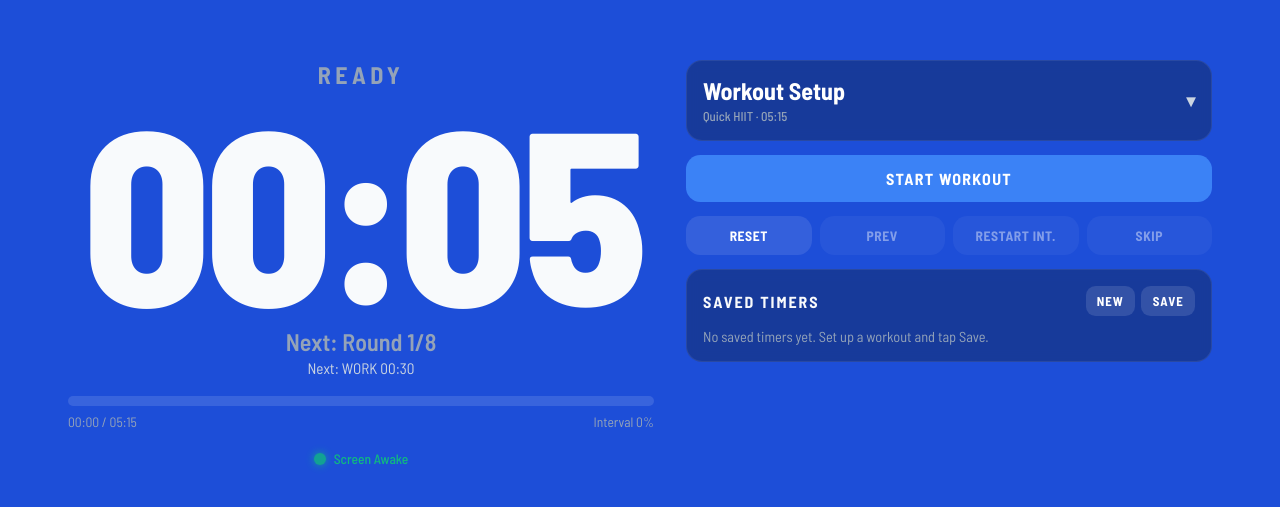
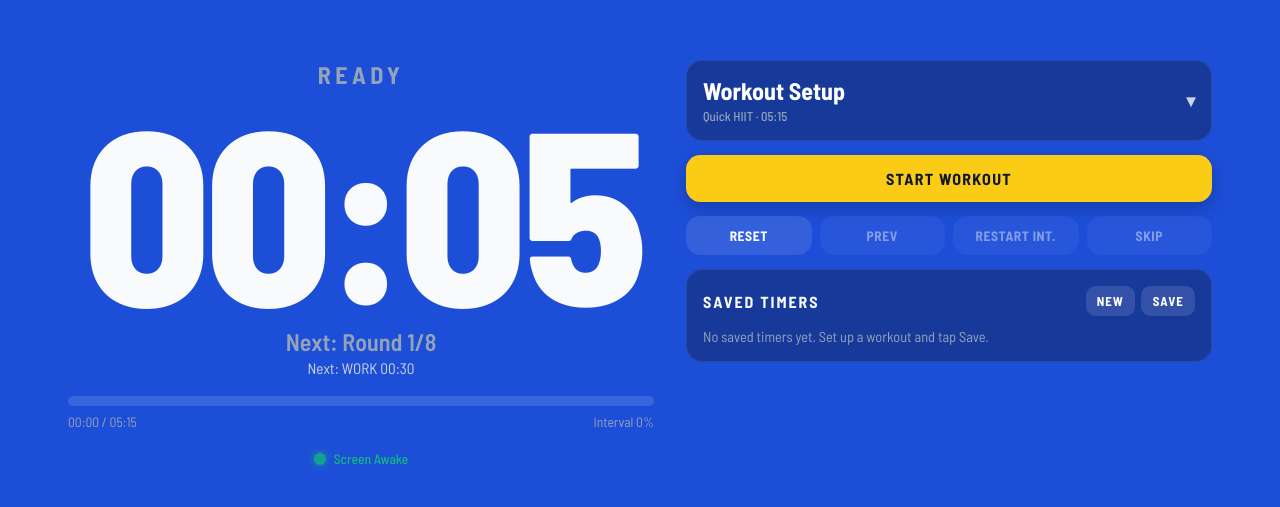
Before and after one commit to devbycarlo/pulse, a React (Vite) app in the folder web-app/: page / in a window 1280 px wide. Shown: the part 133-640 px from the top of the page. Built offline with nearby package versions, Linux system fonts and the light colour scheme.

Commit message:
style: update primary button styles for improved visual consistency

```diff
--- a/web-app/src/App.css
+++ b/web-app/src/App.css
@@ -213,7 +213,11 @@ input, select, textarea {
 }
 button:active { transform: scale(0.97); }
 button:disabled { opacity: 0.45; cursor: not-allowed; transform: none; }
-.btn-primary { background-color: var(--accent); color: white; }
+.btn-primary {
+  background-color: var(--primary-cta);
+  color: #0f172a;
+  box-shadow: 0 6px 16px rgba(0, 0, 0, 0.22);
+}
 .btn-secondary { background-color: rgba(255, 255, 255, 0.1); color: white; }
 .btn-mini {
   padding: 0.45rem 0.7rem;
--- a/web-app/src/index.css
+++ b/web-app/src/index.css
@@ -6,6 +6,7 @@
   --work-color: #22c55e;
   --rest-color: #ef4444;
   --accent: #3b82f6;
+  --primary-cta: #facc15;
   --prepare-color: #3b82f6;
   --warmup-color: #f59e0b;
   --cooldown-color: #06b6d4;
```
